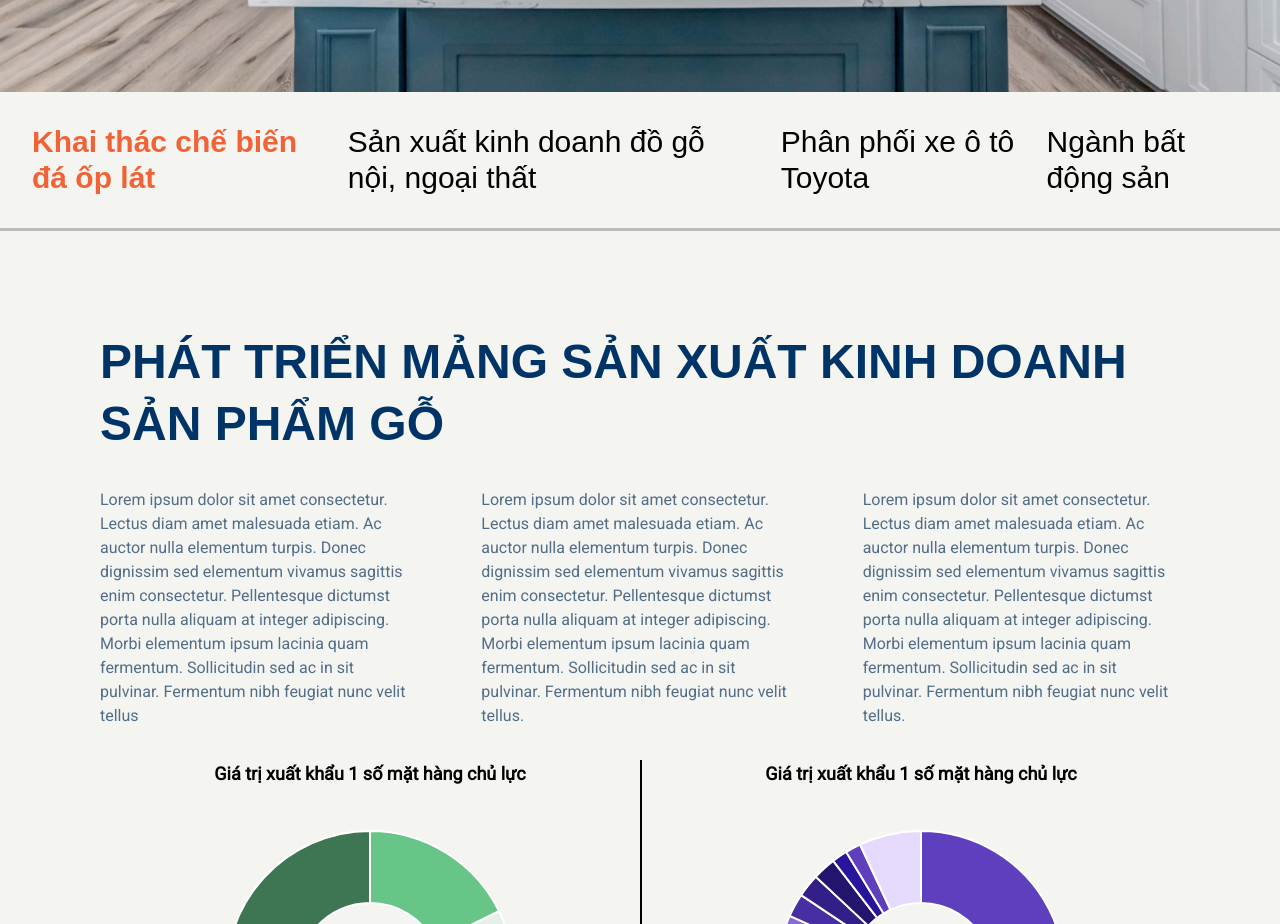
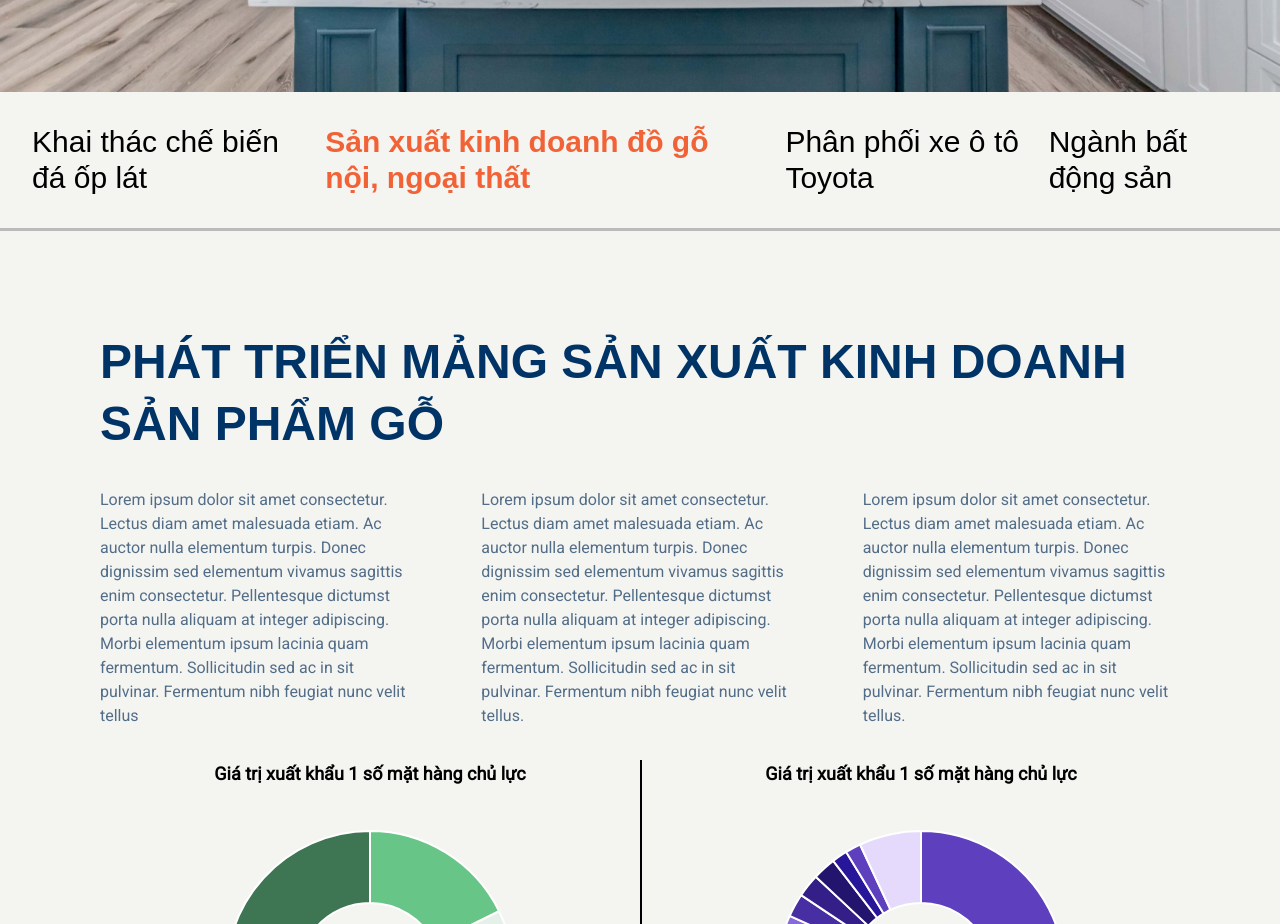
Before and after one commit to myphuong92/InternProject-2, a Vue app: page /InternProject-2/linhvuc/dogo in a window 1280 px wide. Shown: the part 800-1724 px from the top of the page. Built offline with nearby package versions, Linux system fonts and the light colour scheme; a web font is replaced by a local one.

Commit message:
update linh-vuc-hd

```diff
--- a/src/views/field-do-go.vue
+++ b/src/views/field-do-go.vue
@@ -335,5 +335,13 @@ const donvi = ref([
   background-image: url('/assets/img/scott-webb.png');
   height: 731px;
 }
+@media screen and (max-width: 767px) {
 
+ }
+ @media (min-width: 768px) and (max-width: 1025px) {
+  .nhamay-bg{
+    height: auto;
+  }
+
+ }
 </style>
--- a/src/views/linh-vuc-hd.vue
+++ b/src/views/linh-vuc-hd.vue
@@ -7,8 +7,10 @@
         </section>
         <section>
             <div class="md:flex md:flex-row whitespace-nowrap	md:whitespace-normal overflow-x-scroll md:overflow-auto px-2 md:p-8  text-sub-heading justify-between">
-                <router-link to="/linhvuc/daop" class="first text-lg md:text-xl lg:text-3xl">Khai thác chế biến đá ốp lát</router-link>
-                <router-link to="/linhvuc/dogo" class="ml-5 text-lg md:text-xl lg:text-3xl">Sản xuất kinh doanh đồ gỗ nội, ngoại thất</router-link>
+                <router-link to="/linhvuc/daop" class="first text-lg md:text-xl lg:text-3xl"
+                :class="{ active: $route.path === '/linhvuc/daop' }">Khai thác chế biến đá ốp lát</router-link>
+                <router-link to="/linhvuc/dogo" class="ml-5 text-lg md:text-xl lg:text-3xl"
+                :class="{ active: $route.path === '/linhvuc/dogo' }">Sản xuất kinh doanh đồ gỗ nội, ngoại thất</router-link>
                 <a href="" class="ml-5 text-lg md:text-xl lg:text-3xl">Phân phối xe ô tô Toyota</a>
                 <a href="" class="ml-5 text-lg md:text-xl lg:text-3xl">Ngành bất động sản</a>
             </div>
@@ -30,9 +32,9 @@
         font-weight: 400;
         cursor: pointer;
     }
-    .nav a.first{
+    .active{
         color: #F16336;
-        font-weight: 700;
+        font-weight: 700 !important;
     }
     .divider{
         border-top: 3px solid #bbb;
```
